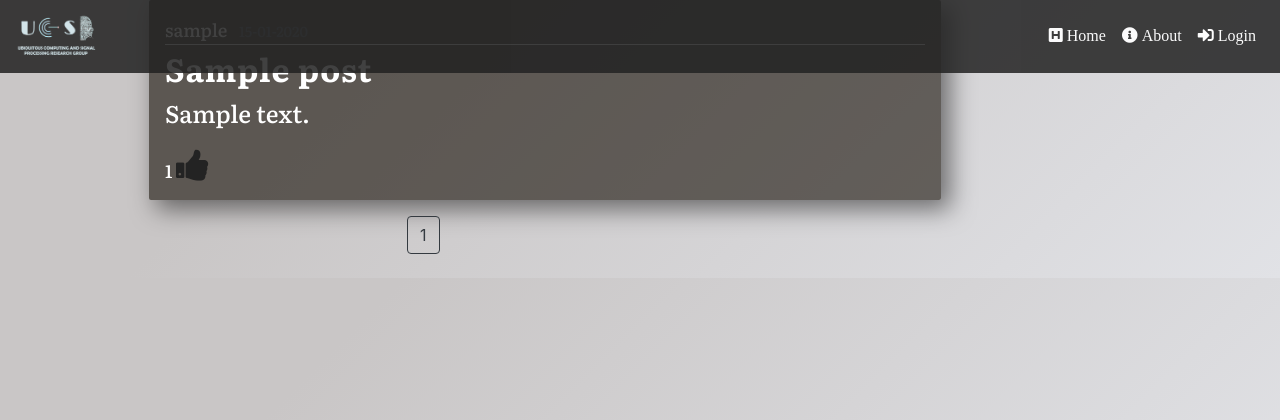
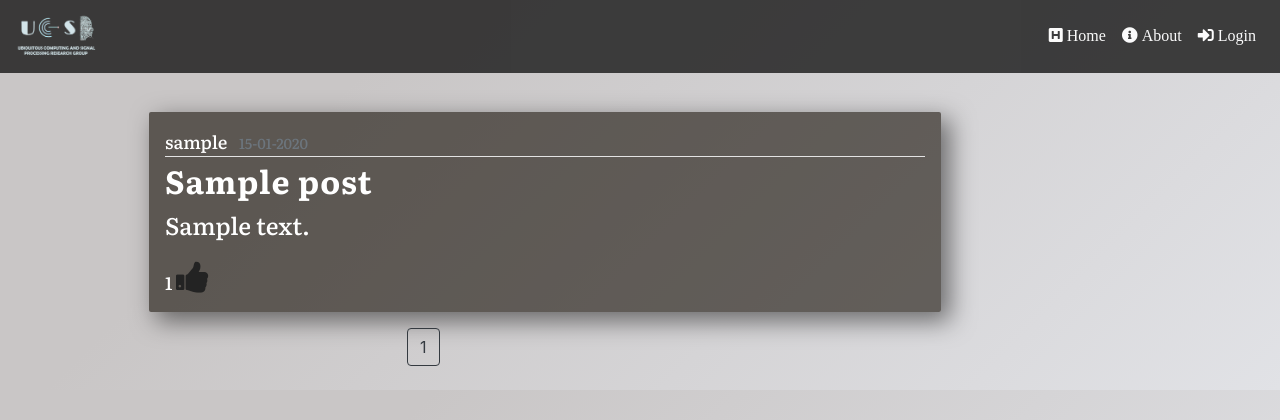
Before and after one commit to prashanthkammar/ucsp_blog, a Flask app: a page that uses blog/templates/user_posts.html in a window 1280 px wide. Shown: the top 420 px of the page. Run offline with Flask 2, Linux system fonts and the light colour scheme; tables that the repository leaves empty hold one stand-in row (values such as "Sample post"); some libraries are stand-ins or nearby versions.

Commit message:
stylefix

```diff
--- a/blog/templates/user_posts.html
+++ b/blog/templates/user_posts.html
@@ -1,4 +1,6 @@
-{% extends "layout.html" %} {% block content %} {% for post in posts.items %}
+{% extends "layout.html" %} {% block content %}
+<div class="empty_div"></div>
+{% for post in posts.items %}
 <article class="media login-content-section">
   <div class="media-body">
     <div class="article-metadata">
```
